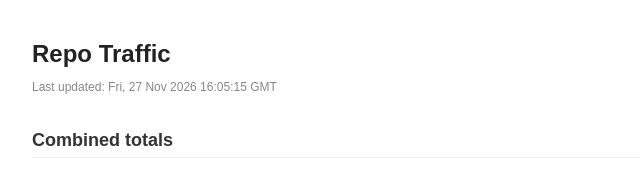
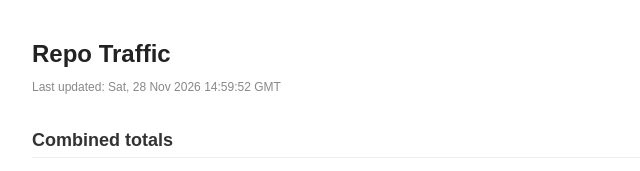
Before and after one commit to sowmyachintakindi/TrafficStats, a plain HTML site: page index.html in a window 1280 px wide. Shown: the top 171 px of the page, 128-768 px from the left. Drawn offline with Linux system fonts and the light colour scheme.

Commit message:
chore: archive traffic 2026-11-28

```diff
--- a/index.html
+++ b/index.html
@@ -13,7 +13,7 @@ img{width:100%;border:1px solid #eee;border-radius:8px;margin-bottom:24px}
 </head>
 <body>
 <h1>Repo Traffic</h1>
-<p class="updated">Last updated: Fri, 27 Nov 2026 16:05:15 GMT</p>
+<p class="updated">Last updated: Sat, 28 Nov 2026 14:59:52 GMT</p>
 <h2>Combined totals</h2>
 <div class="cards"><div style="border:2px solid #6366f1;border-radius:12px;padding:24px;min-width:280px;width:340px;box-sizing:border-box;background:#f8f7ff"><div style="font-size:14px;font-weight:700;color:#6366f1;margin-bottom:14px">All repos combined</div><table style="width:100%;border-collapse:collapse;font-size:14px"><tr><td style="color:#888;padding:10px 0">Total views</td><td style="text-align:right;font-weight:700;font-size:22px;color:#6366f1">574</td></tr><tr><td style="color:#888;padding:10px 0">Total unique visitors</td><td style="text-align:right;font-weight:700;font-size:22px;color:#6366f1">99</td></tr><tr><td style="color:#888;padding:10px 0">Total clones</td><td style="text-align:right;font-weight:700;font-size:22px;color:#14b8a6">839</td></tr><tr><td style="color:#888;padding:10px 0">Total unique cloners</td><td style="text-align:right;font-weight:700;font-size:22px;color:#14b8a6">548</td></tr></table></div></div>
 <h2>Per repo totals</h2>
```
